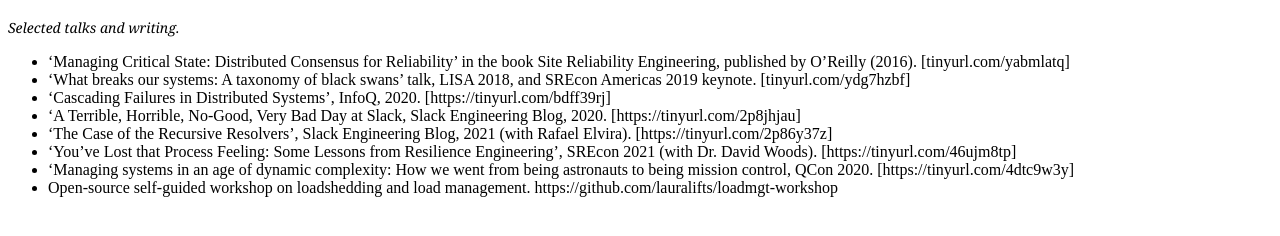
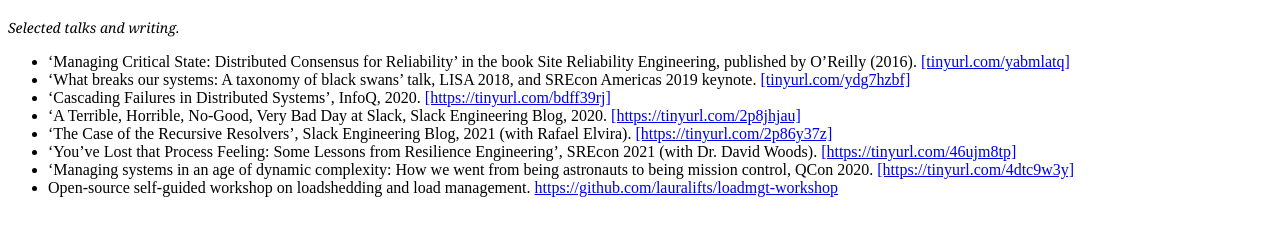
Before and after one commit to lauralifts/reqvarnet, a plain HTML site: page talkswriting.html in a window 1280 px wide. Shown: the part 48-284 px from the top of the page. Drawn offline with Linux system fonts and the light colour scheme.

Commit message:
Update talkswriting.html

```diff
--- a/talkswriting.html
+++ b/talkswriting.html
@@ -12,21 +12,21 @@ p {font-family:Georgia, serif;font-size:14px;font-style:normal;font-weight:norma
 <p><i>Selected talks and writing.</i></p>
 
 <ul>
-  <li>‘Managing Critical State: Distributed Consensus for Reliability’ in the book Site Reliability Engineering, published by O’Reilly (2016). [tinyurl.com/yabmlatq]</li>
+  <li>‘Managing Critical State: Distributed Consensus for Reliability’ in the book Site Reliability Engineering, published by O’Reilly (2016). <a href="tinyurl.com/yabmlatq">[tinyurl.com/yabmlatq]</a></li>
 
-  <li>‘What breaks our systems: A taxonomy of black swans’ talk, LISA 2018, and SREcon Americas 2019 keynote. [tinyurl.com/ydg7hzbf]</li>
+  <li>‘What breaks our systems: A taxonomy of black swans’ talk, LISA 2018, and SREcon Americas 2019 keynote. <a href="tinyurl.com/ydg7hzbf">[tinyurl.com/ydg7hzbf]</a></li>
 
-  <li>‘Cascading Failures in Distributed Systems’, InfoQ, 2020. [https://tinyurl.com/bdff39rj]</li>
+  <li>‘Cascading Failures in Distributed Systems’, InfoQ, 2020. <a href="https://tinyurl.com/bdff39rj">[https://tinyurl.com/bdff39rj]</a></li>
 
-  <li>‘A Terrible, Horrible, No-Good, Very Bad Day at Slack, Slack Engineering Blog, 2020. [https://tinyurl.com/2p8jhjau]</li>
+  <li>‘A Terrible, Horrible, No-Good, Very Bad Day at Slack, Slack Engineering Blog, 2020. <a href="https://tinyurl.com/2p8jhjau">[https://tinyurl.com/2p8jhjau]</a></li>
 
-  <li>‘The Case of the Recursive Resolvers’, Slack Engineering Blog, 2021 (with Rafael Elvira). [https://tinyurl.com/2p86y37z]</li>
+  <li>‘The Case of the Recursive Resolvers’, Slack Engineering Blog, 2021 (with Rafael Elvira). <a href="https://tinyurl.com/2p86y37z">[https://tinyurl.com/2p86y37z]</a></li>
 
-  <li>‘You’ve Lost that Process Feeling: Some Lessons from Resilience Engineering’, SREcon 2021 (with Dr. David Woods). [https://tinyurl.com/46ujm8tp]</li>
+  <li>‘You’ve Lost that Process Feeling: Some Lessons from Resilience Engineering’, SREcon 2021 (with Dr. David Woods). <a href="https://tinyurl.com/46ujm8tp">[https://tinyurl.com/46ujm8tp]</a></li>
 
-  <li>‘Managing systems in an age of dynamic complexity: How we went from being astronauts to being mission control, QCon 2020. [https://tinyurl.com/4dtc9w3y]</li>
+  <li>‘Managing systems in an age of dynamic complexity: How we went from being astronauts to being mission control, QCon 2020. <a href="https://tinyurl.com/4dtc9w3y">[https://tinyurl.com/4dtc9w3y]</a></li>
 
-  <li>Open-source self-guided workshop on loadshedding and load management. https://github.com/lauralifts/loadmgt-workshop</li>
+  <li>Open-source self-guided workshop on loadshedding and load management. <a href="https://github.com/lauralifts/loadmgt-workshop">https://github.com/lauralifts/loadmgt-workshop</a></li>
 </ul>
 
 </body>
```
